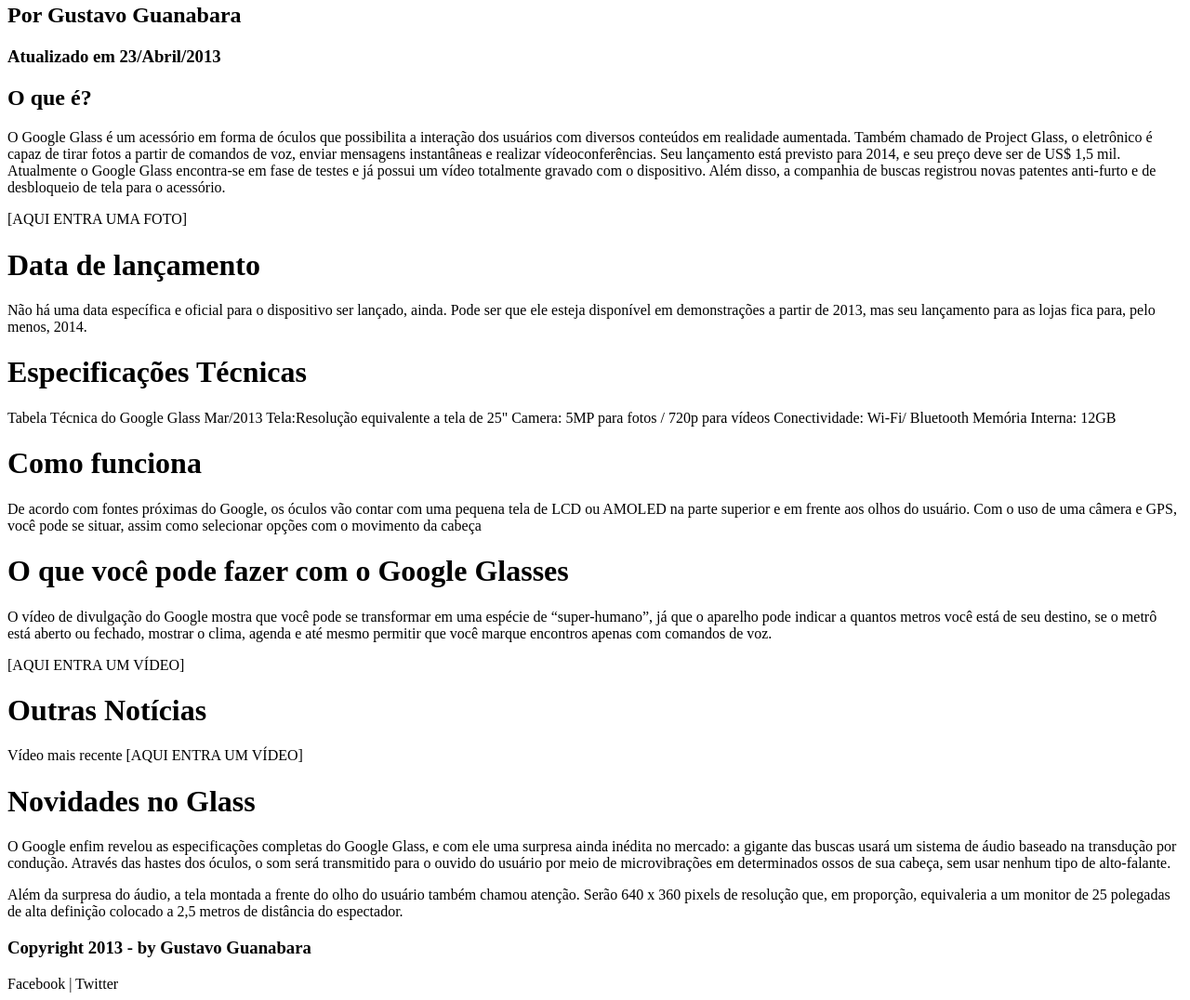
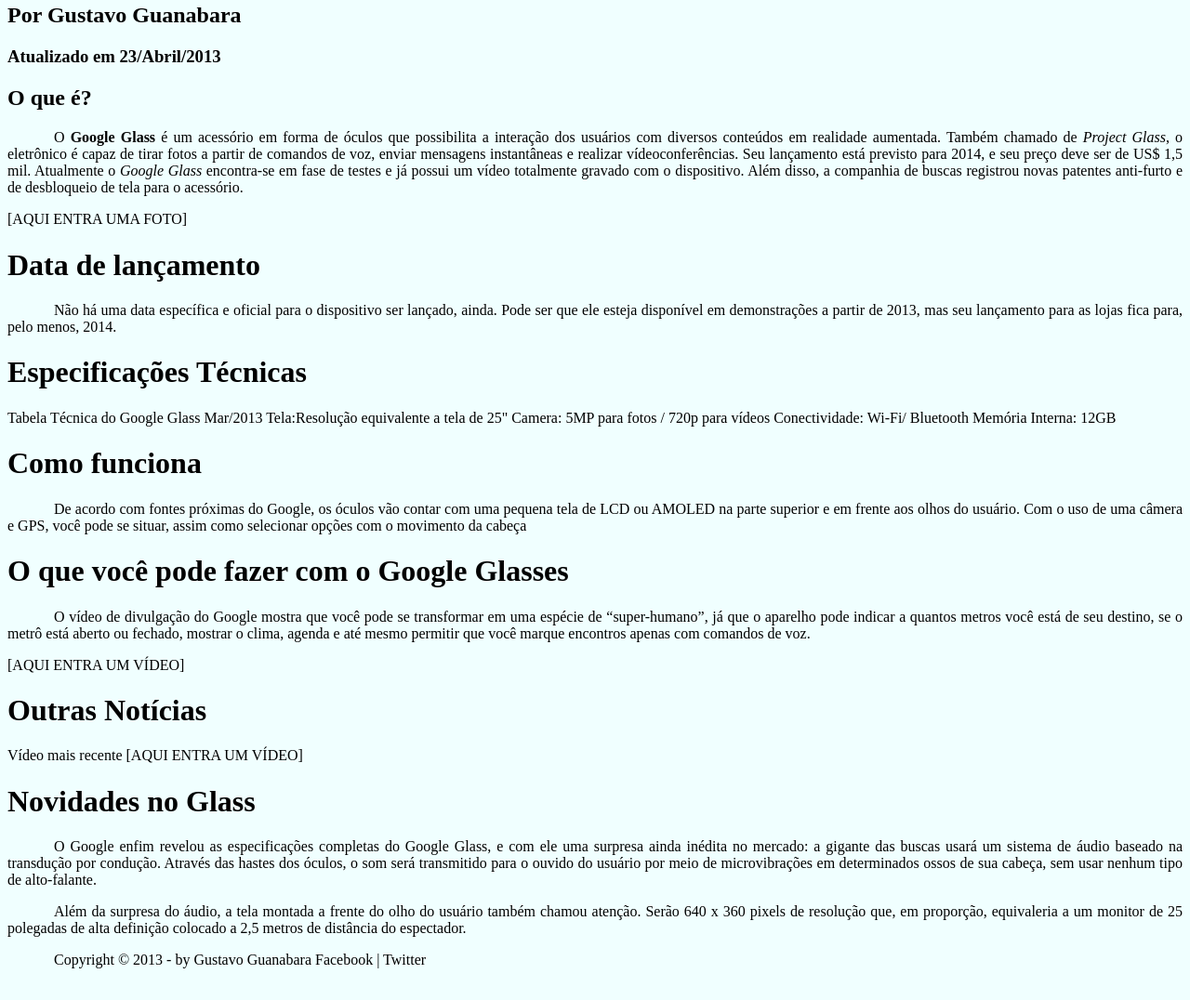
Before and after one commit to DavDoor/projeto-glass-html5, a plain HTML site: page index.html in a window 1280 px wide. Shown: the part 369-1445 px from the top of the page at 93% size. Drawn offline with Linux system fonts and the light colour scheme; files whose address does not match are found by name.

Commit message:
Alterando commit

```diff
--- a/index.html
+++ b/index.html
@@ -3,10 +3,21 @@
 <head>
     <title> Tudo sobre Google Glass</title>
     <meta charset="utf-8">
+    <style>
+        body {
+            background-color: azure;
+        }
+
+        p {
+            text-align: justify;
+            text-indent: 50px;
+        }
+    </style>
 </head>
 
 <body>
     <div id="interface">
+
         <header id="cabecalho">
     <hgroup>
 <h1>Google Glass</h1>
@@ -21,7 +32,7 @@
 - Fotos
 - Multimídia
 - Fale conosco
-    </header>
+        </header>
 
 <hgroup>
 <h3>Tecnologia > &nbsp; Inovações</h3>
@@ -31,7 +42,7 @@
 </hgroup>
 
 <h2>O que é? </h2>
-<p>O Google Glass é um acessório em forma de óculos que possibilita a interação dos usuários com diversos conteúdos em realidade aumentada. Também chamado de Project Glass, o eletrônico é capaz de tirar fotos a partir de comandos de voz, enviar mensagens instantâneas e realizar vídeoconferências. Seu lançamento está previsto para 2014, e seu preço deve ser de US$ 1,5 mil. Atualmente o Google Glass encontra-se em fase de testes e já possui um vídeo totalmente gravado com o dispositivo. Além disso, a companhia de buscas registrou novas patentes anti-furto e de desbloqueio de tela para o acessório.</p>
+<p>O <b>Google Glass</b> é um acessório em forma de óculos que possibilita a interação dos usuários com diversos conteúdos em realidade aumentada. Também chamado de <i>Project Glass</i>, o eletrônico é capaz de tirar fotos a partir de comandos de voz, enviar mensagens instantâneas e realizar vídeoconferências. Seu lançamento está previsto para 2014, e seu preço deve ser de US$ 1,5 mil. Atualmente o <em>Google Glass</em> encontra-se em fase de testes e já possui um vídeo totalmente gravado com o dispositivo. Além disso, a companhia de buscas registrou novas patentes anti-furto e de desbloqueio de tela para o acessório.</p>
 
 [AQUI ENTRA UMA FOTO]
 
@@ -64,8 +75,8 @@
 
 <p>Além da surpresa do áudio, a tela montada a frente do olho do usuário também chamou atenção. Serão 640 x 360 pixels de resolução que, em proporção, equivaleria a um monitor de 25 polegadas de alta definição colocado a 2,5 metros de distância do espectador.</p>
 
-<h3>Copyright 2013 - by Gustavo Guanabara</h3>
-Facebook | Twitter
+<p>Copyright &copy; 2013 - by Gustavo Guanabara
+Facebook | Twitter<p>
 </div>
 </body>
 </html>
```
